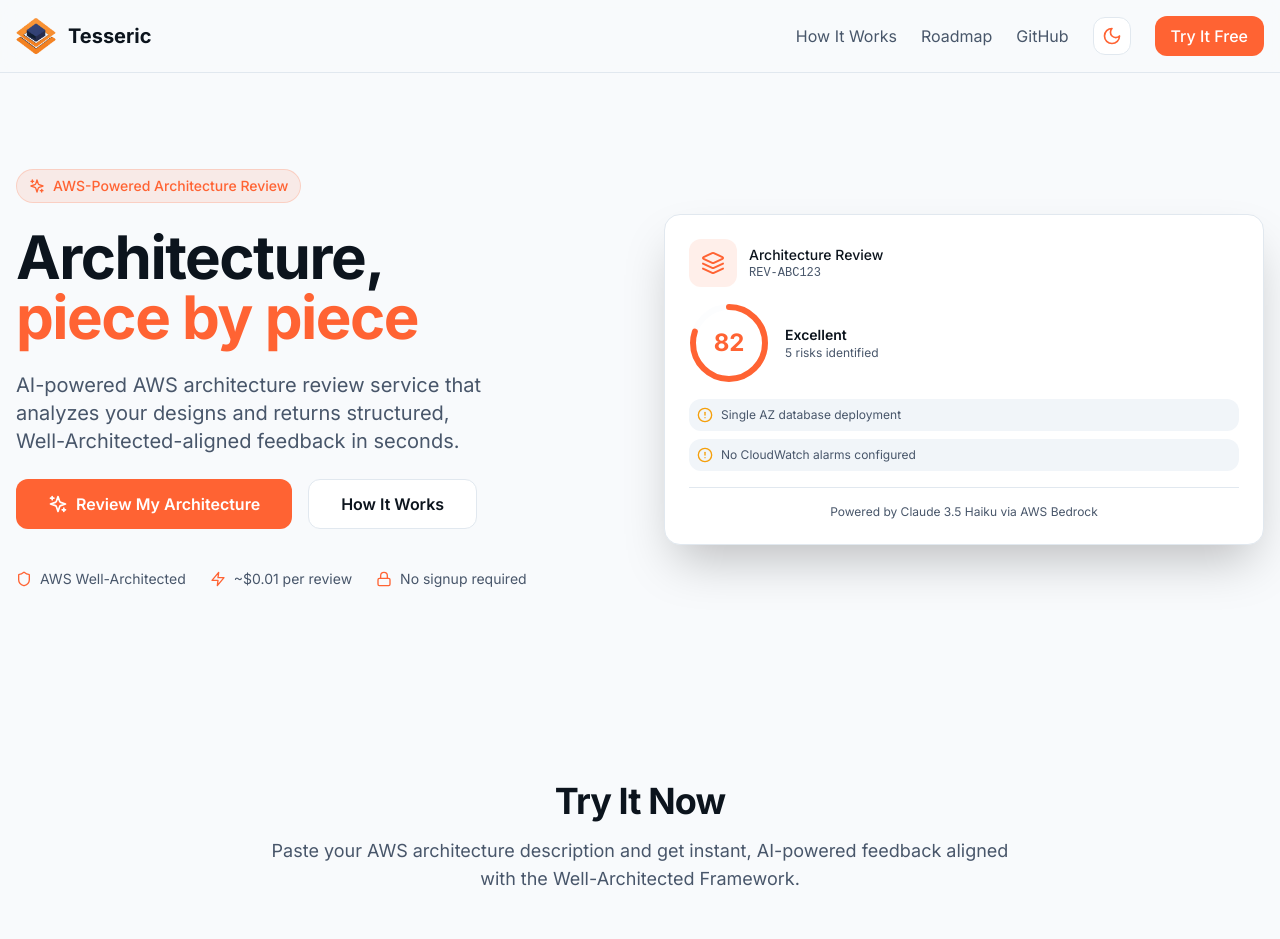
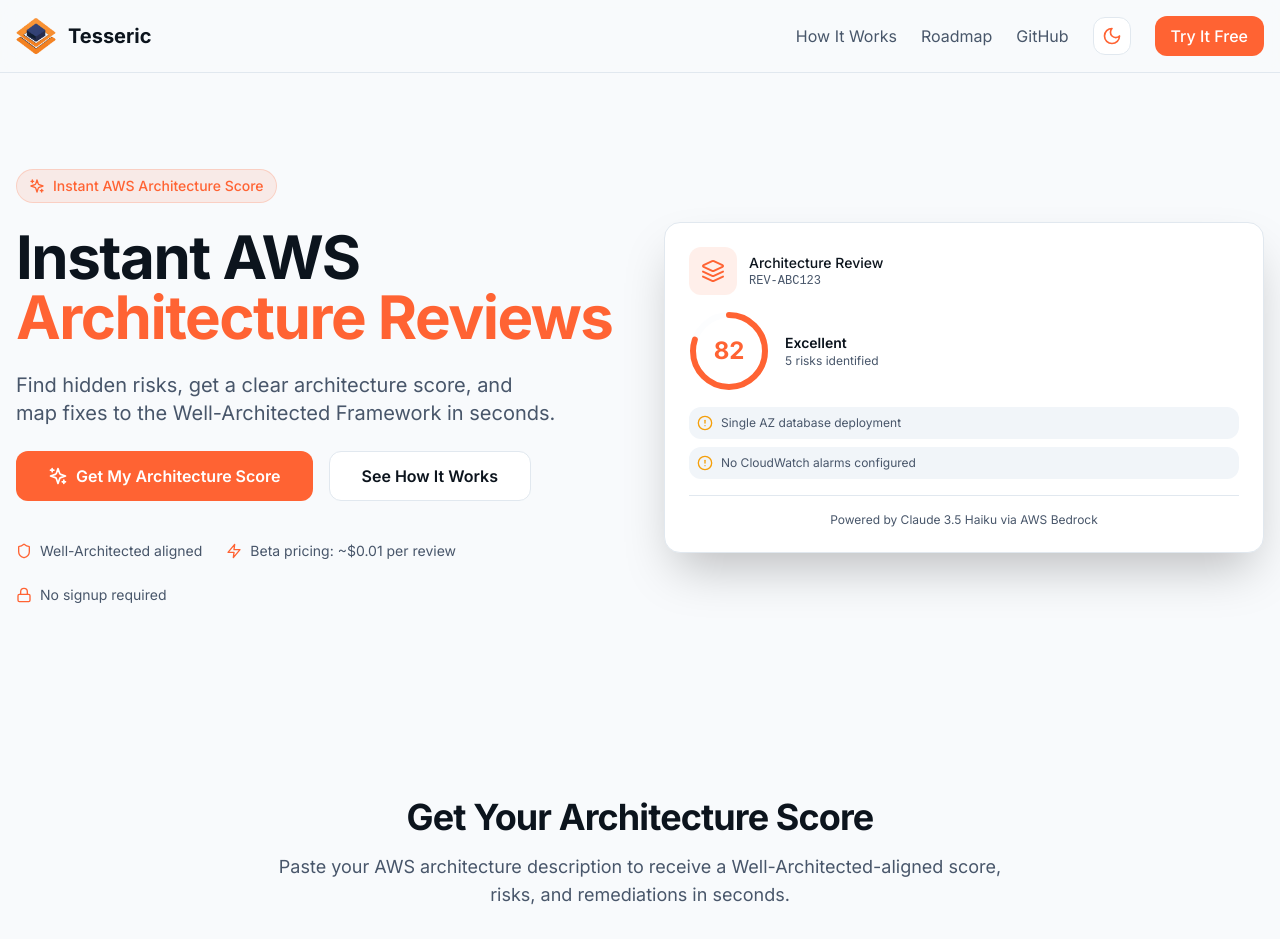
Before and after one commit to iamarsh/tesseric, a Next.js app in the folder frontend/: page / in a window 1280 px wide. Shown: the top 939 px of the page. Built offline with nearby package versions, Linux system fonts and the light colour scheme.

Commit message:
Update hero and primary CTA copy

```diff
--- a/frontend/components/ReviewForm.tsx
+++ b/frontend/components/ReviewForm.tsx
@@ -288,7 +288,7 @@
         ) : (
           <span className="flex items-center justify-center gap-2">
             <Sparkles className="h-5 w-5" />
-            Review My Architecture
+            Get My Architecture Score
           </span>
         )}
       </button>
--- a/frontend/components/home/HeroSection.tsx
+++ b/frontend/components/home/HeroSection.tsx
@@ -8,18 +8,18 @@
         <div className="space-y-6">
           <div className="inline-flex items-center gap-2 px-3 py-1.5 bg-primary/10 border border-primary/20 rounded-full text-sm font-medium text-primary">
             <Sparkles className="h-4 w-4" />
-            AWS-Powered Architecture Review
+            Instant AWS Architecture Score
           </div>
 
           <h1 className="text-5xl md:text-6xl font-bold text-foreground text-balance">
-            Architecture,
+            Instant AWS
             <br />
-            <span className="text-primary">piece by piece</span>
+            <span className="text-primary">Architecture Reviews</span>
           </h1>
 
           <p className="text-xl text-muted-foreground text-balance">
-            AI-powered AWS architecture review service that analyzes your designs
-            and returns structured, Well-Architected-aligned feedback in seconds.
+            Find hidden risks, get a clear architecture score, and map fixes to the
+            Well-Architected Framework in seconds.
           </p>
 
           <div className="flex flex-wrap gap-4">
@@ -28,13 +28,13 @@
               className="px-8 py-3 bg-primary text-primary-foreground rounded-lg font-semibold hover:bg-primary/90 transition-colors inline-flex items-center gap-2"
             >
               <Sparkles className="h-5 w-5" />
-              Review My Architecture
+              Get My Architecture Score
             </a>
             <a
               href="#how-it-works"
               className="px-8 py-3 bg-card border border-border text-foreground rounded-lg font-semibold hover:bg-muted transition-colors"
             >
-              How It Works
+              See How It Works
             </a>
           </div>
 
@@ -42,11 +42,11 @@
           <div className="flex items-center gap-6 pt-4 flex-wrap">
             <div className="flex items-center gap-2 text-sm text-muted-foreground">
               <Shield className="h-4 w-4 text-primary" />
-              AWS Well-Architected
+              Well-Architected aligned
             </div>
             <div className="flex items-center gap-2 text-sm text-muted-foreground">
               <Zap className="h-4 w-4 text-primary" />
-              ~$0.01 per review
+              Beta pricing: ~$0.01 per review
             </div>
             <div className="flex items-center gap-2 text-sm text-muted-foreground">
               <Lock className="h-4 w-4 text-primary" />
--- a/frontend/components/home/LiveReviewSection.tsx
+++ b/frontend/components/home/LiveReviewSection.tsx
@@ -29,11 +29,11 @@
       {/* Section Header */}
       <div className="text-center mb-12 max-w-3xl mx-auto">
         <h2 className="text-4xl font-bold text-foreground mb-4">
-          Try It Now
+          Get Your Architecture Score
         </h2>
         <p className="text-lg text-muted-foreground">
-          Paste your AWS architecture description and get instant, AI-powered feedback
-          aligned with the Well-Architected Framework.
+          Paste your AWS architecture description to receive a Well-Architected-aligned
+          score, risks, and remediations in seconds.
         </p>
       </div>
 
```
